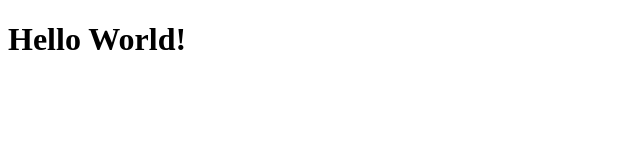
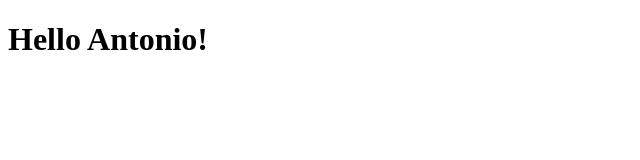
Before and after one commit to leonardobarone/antonio, a plain HTML site: page index.html in a window 1280 px wide. Shown: the full height of the page, 0-640 px from the left. Drawn offline with Linux system fonts and the light colour scheme.

Commit message:
ho modificato il nome

```diff
--- a/index.html
+++ b/index.html
@@ -6,6 +6,6 @@
     <title>Document</title>
 </head>
 <body>
-    <h1>Hello World!</h1>
+    <h1>Hello Antonio!</h1>
 </body>
 </html>
```
